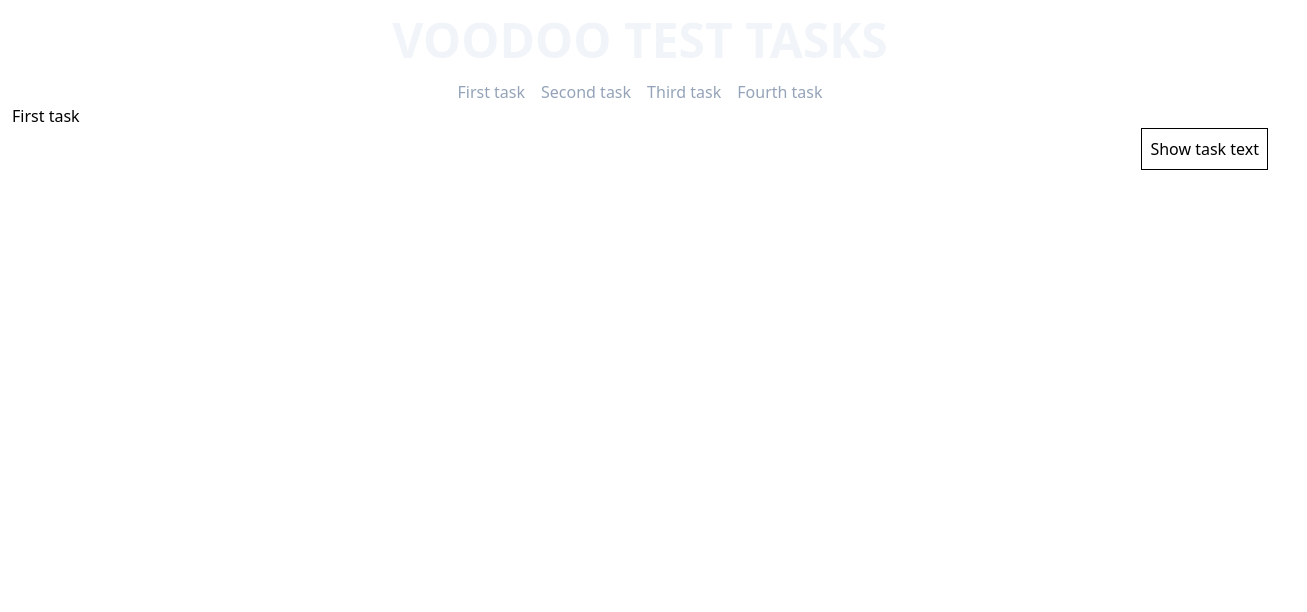
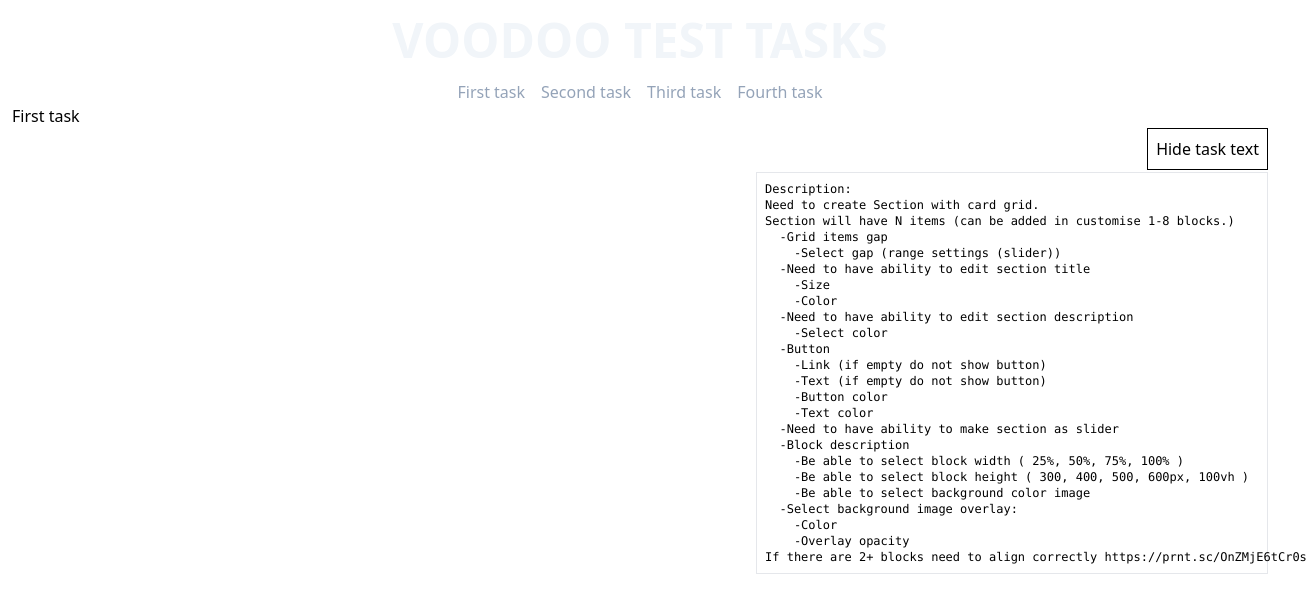
Before and after one commit to Slipmaks/voodoo-test-tasks, a Vue app: page / in a window 1280 px wide. Shown: the top 612 px of the page, 1307 px wide, since content can reach past the window. Built offline with nearby package versions, Linux system fonts and the light colour scheme.

Commit message:
home work 16.10

```diff
--- a/package.json
+++ b/package.json
@@ -11,6 +11,7 @@
   "dependencies": {
     "pinia": "^2.0.23",
     "vue": "^3.2.37",
+    "vue-carousel": "^0.18.0",
     "vue-router": "^4.1.5"
   },
   "devDependencies": {
--- a/src/components/ShowTaskButton.vue
+++ b/src/components/ShowTaskButton.vue
@@ -11,18 +11,21 @@
       class="transition-all border border-black text-black p-2 hover:bg-black hover:text-white"
       @click="switchHidden"
     >
-      Show task text
+      {{ showHideText }} task text
     </button>
   </div>
 </template>
 <script setup>
-import { ref } from "vue";
+import { ref, computed } from "vue";
 
-const isHide = ref(true);
+const isHide = ref(false);
 const switchHidden = () => {
   isHide.value = !isHide.value;
   console.log(isHide.value);
 };
+const showHideText = computed(() => {
+  return isHide.value ? "Show" : "Hide";
+});
 </script>
 
 <style scoped>
--- /dev/null
+++ b/src/components/pages/third/Item.vue
@@ -0,0 +1 @@
+<template></template>
--- a/src/components/pages/third/ThirdTask.vue
+++ b/src/components/pages/third/ThirdTask.vue
@@ -18,7 +18,13 @@ Example - https://rdnt.store/products/white-naked-bodysoul
       </template>
     </ShowTaskButton>
   </div>
+  <!-- <div>
+    <Carousel>
+      <Slide></Slide>
+    </Carousel>
+  </div> -->
 </template>
 <script setup>
 import ShowTaskButton from "../../ShowTaskButton.vue";
+import { Carousel, Slide } from "vue-carousel";
 </script>
--- /dev/null
+++ b/src/dummy-code/suits.js
@@ -0,0 +1,14 @@
+export const suits = [
+  {
+    title: "white naked BODYSOUL",
+    path: "https://cdn.shopify.com/s/files/1/0641/2917/1696/products/2202_white_1.jpg?v=1652957241",
+    color: "white",
+    price: 275,
+  },
+  {
+    title: "black naked BODYSOUL",
+    path: "https://cdn.shopify.com/s/files/1/0641/2917/1696/products/2201_black_1_890e80fb-9932-43bd-898d-46740f7898de.jpg?v=1652957248",
+    color: "black",
+    price: 275,
+  },
+];
--- a/src/store.js
+++ b/src/store.js
@@ -1,4 +1,5 @@
 import { defineStore } from "pinia";
+import { suits } from "./dummy-code/suits";
 
 export const useStore = defineStore("main", {
   state: () => ({}),
```
Also changed, not shown: 1 other file (tests, documents, lock files or other folders).
